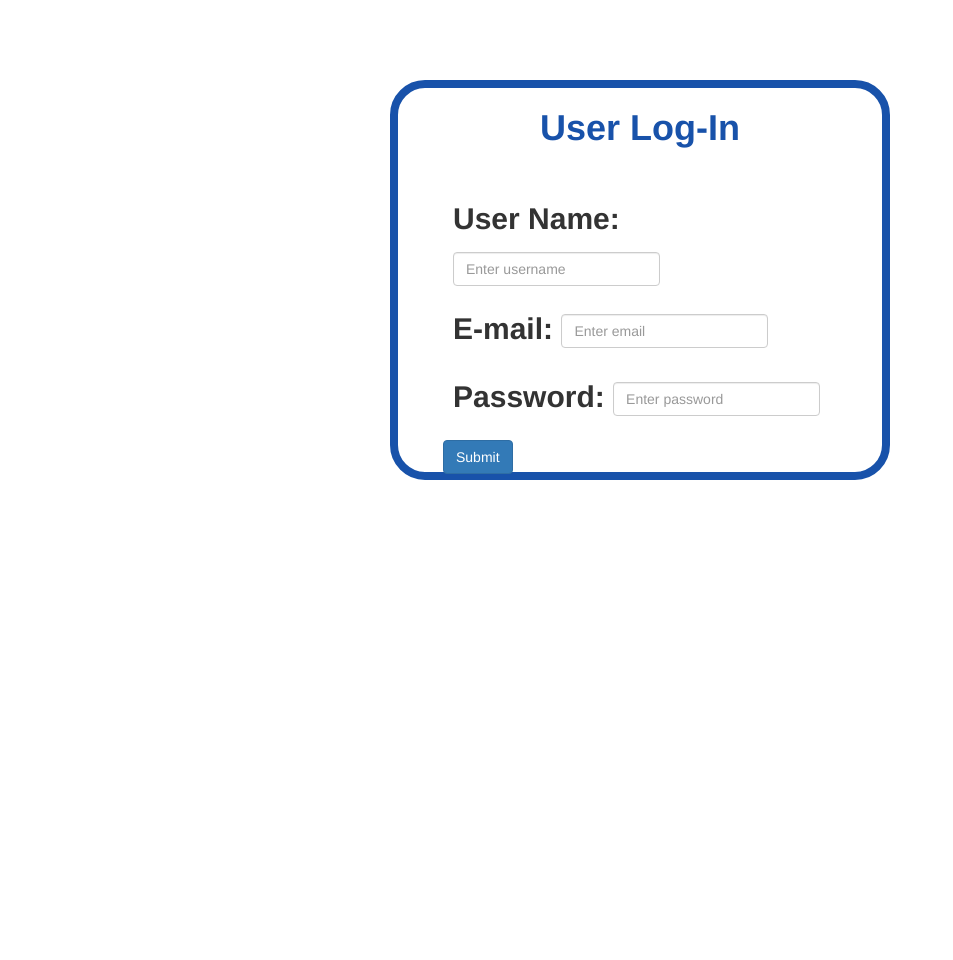
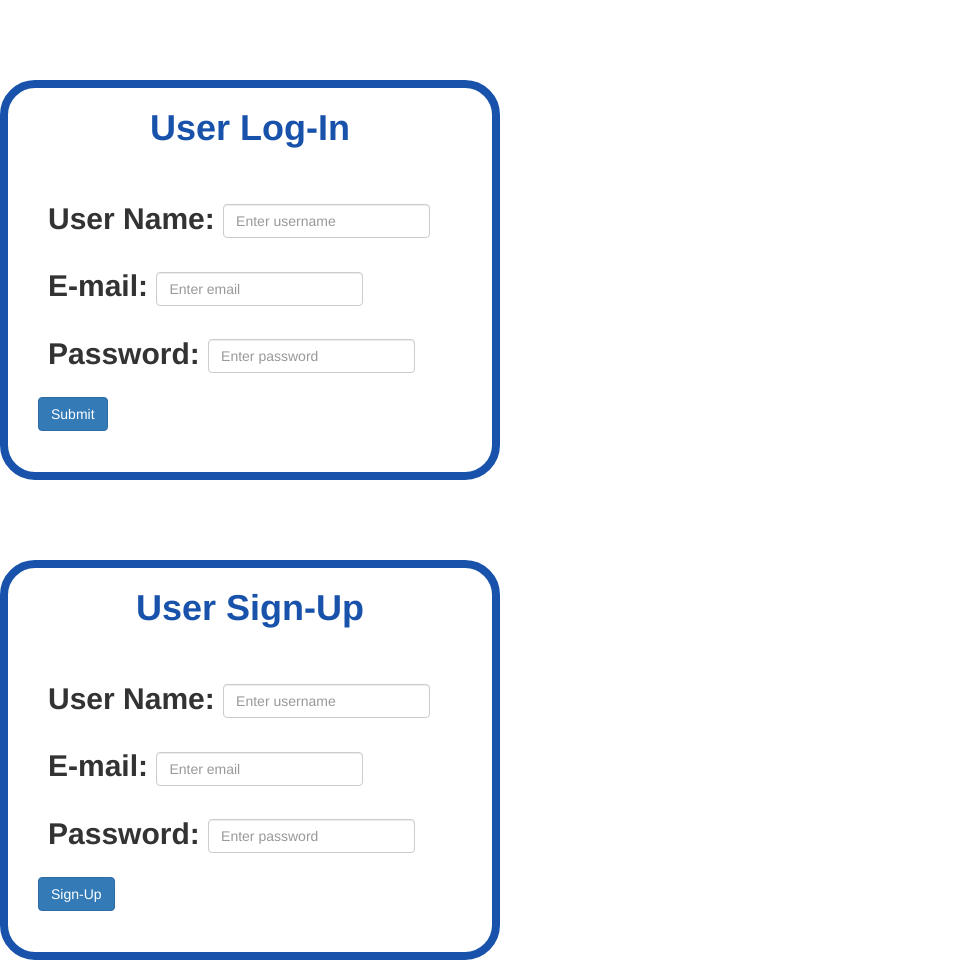
Before and after one commit to jmsn123/htf, a website: page userlogin.html in a window 1280 px wide. Shown: the whole page, without its empty margins (0-953 px from the left). Before the commit the page ends 800 px from the top, so only its background shows below. Drawn offline with nearby package versions, Linux system fonts and the light colour scheme.

Commit message:
fixing user/login layout

```diff
--- a/assest/css/styleUser.css
+++ b/assest/css/styleUser.css
@@ -1,4 +1,4 @@
-.container{
+.Log-In, .Sign-Up{
     border: solid #1852aa 8px ;
     margin-top: 80px;
    border-radius: 35px;
--- a/userlogin.html
+++ b/userlogin.html
@@ -11,7 +11,7 @@
 </head>
 
 <body>
-    <div class="container">
+    <div class="Log-In">
         <h1>User Log-In </h1>
         <div id="userlogin">
 
@@ -44,6 +44,40 @@
 
 
 
+    </div>
+
+    <div class="Sign-Up">
+        <h1>User Sign-Up </h1>
+        <div id="userlogin">
+
+            <form class="form-inline" action="/action_page.php">
+
+            <div class="form-group">
+                <label for="uname">User Name:</label>
+                <input type="text" class="form-control" id="uname" placeholder="Enter username" name="uname" required >
+
+            </div>
+            <br>
+            <div class="form-group">
+                <label for="pwd"> E-mail:</label>
+                <input type="password" class="form-control" id="pwd" placeholder="Enter email" name="pswd" required>
+
+            </div>
+            <br>
+            <div class="form-group">
+                <label for="pwd"> Password:</label>
+                <input type="password" class="form-control" id="pwd" placeholder="Enter password" name="pswd" required>
+
+            </div>
+            <br>
+
+
+            <button  type="submit" class="btn btn-primary">Sign-Up</button>
+            </form>
+        </div>
+
+
+
 
     </div>
 
@@ -53,11 +87,6 @@
 
 
 
-
-
-
-
-    </div>
     <script src="https://ajax.googleapis.com/ajax/libs/jquery/3.5.1/jquery.min.js"></script>
     <script src="https://maxcdn.bootstrapcdn.com/bootstrap/3.4.1/js/bootstrap.min.js"></script>
 </body>
```
